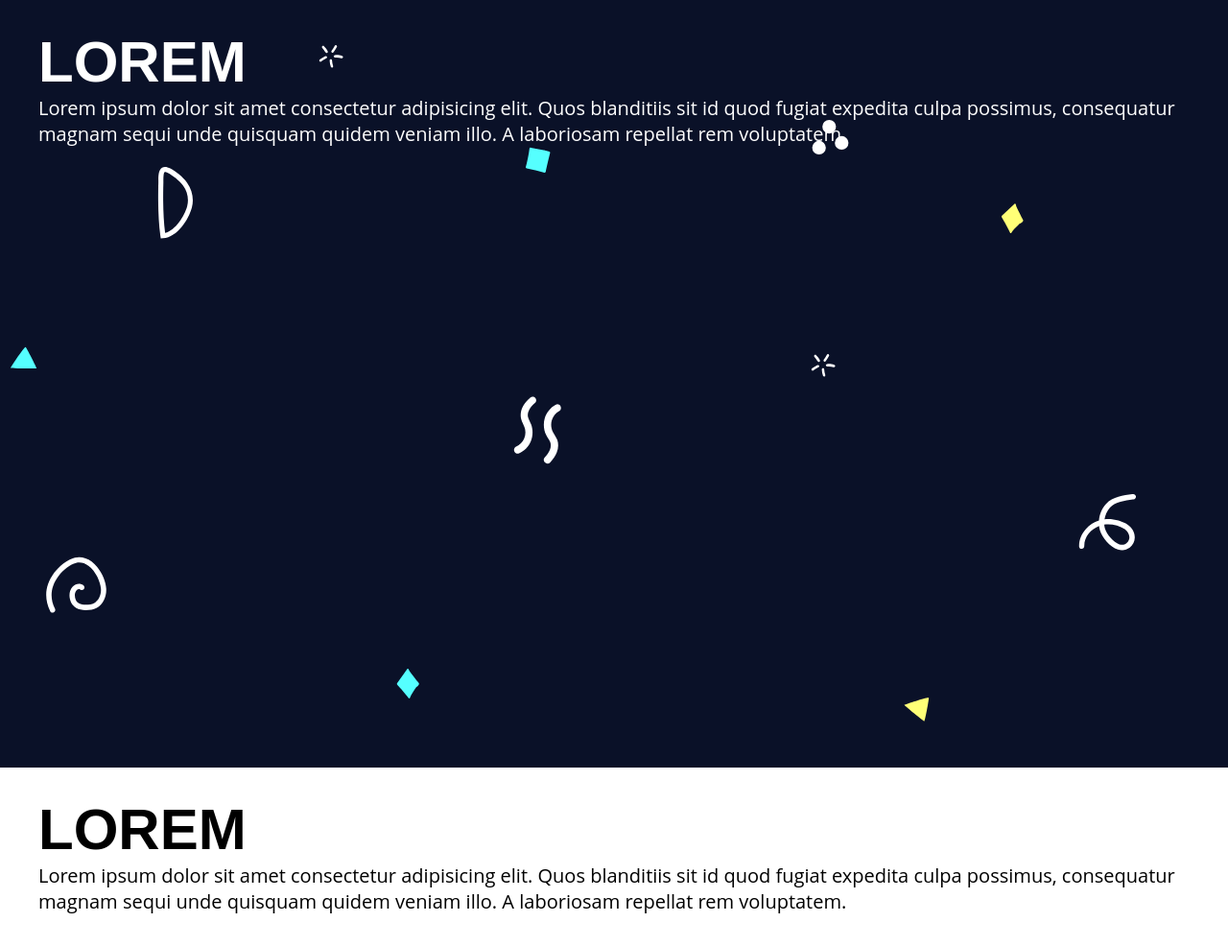
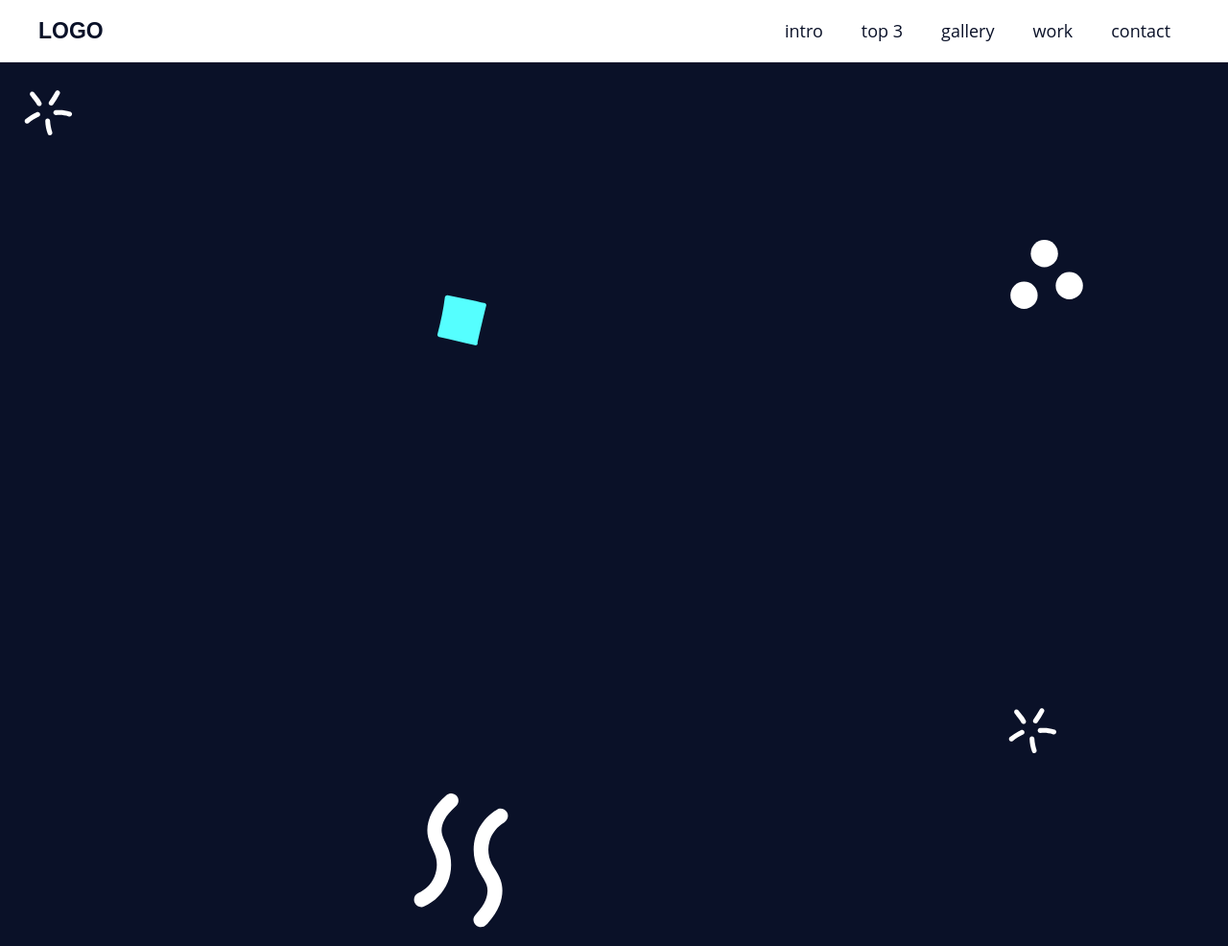
Before and after one commit to ygorp/landing-page--curso-udemy, a plain HTML site: page index.html in a window 1280 px wide. Shown: the top 986 px of the page at 96% size. Drawn offline with Linux system fonts and the light colour scheme; a web font is replaced by a local one.

Commit message:
atualizando

```diff
--- /dev/null
+++ b/assets/css/elements.css
@@ -0,0 +1,37 @@
+html {
+  font-size: 62.5%;
+}
+
+body {
+  font-family: 'Open Sans', sans-serif;
+  font-size: 2rem;
+}
+
+h1, h2, h3, h4, h5, h6 {
+  font-family: 'Montserrat', sans-serif;
+}
+
+h1 {
+  font-size: 6rem;
+  text-transform: uppercase;
+}
+
+h2 {
+  font-size: 5.5rem;
+}
+
+h3 {
+  font-size: 5rem;
+}
+
+h4 {
+  font-size: 4.5rem;
+}
+
+h5 {
+  font-size: 4rem;
+}
+
+h6 {
+  font-size: 3.5rem;
+}
--- a/assets/css/styles.css
+++ b/assets/css/styles.css
@@ -1,51 +1,18 @@
 :root {
   --primary-color: #0A1128;
   --white-color: #ffffff;
+  --light-gray-color: #eeeeee;
+  --secondary-color: crimson;
   --gap: 3rem;
 }
 
 * {
   margin: 0;
   padding: 0;
+  text-decoration: none;
 }
 
-html {
-  font-size: 62.5%;
-}
 
-body {
-  font-family: 'Open Sans', sans-serif;
-  font-size: 2rem;
-}
-
-h1, h2, h3, h4, h5, h6 {
-  font-family: 'Montserrat', sans-serif;
-}
-
-h1 {
-  font-size: 6rem;
-  text-transform: uppercase;
-}
-
-h2 {
-  font-size: 5.5rem;
-}
-
-h3 {
-  font-size: 5rem;
-}
-
-h4 {
-  font-size: 4.5rem;
-}
-
-h5 {
-  font-size: 4rem;
-}
-
-h6 {
-  font-size: 3.5rem;
-}
 
 .main-bg {
   background-image: url(/assets/img/main-bg2.svg);
@@ -59,7 +26,7 @@ h6 {
 }
 
 .main-content {
-  max-width: 1200px;
+  max-width: 120rem;
   margin: 0 auto;
   padding: var(--gap);
 }
@@ -67,3 +34,59 @@ h6 {
 .section {
   min-height: 100vh;
 }
+
+.menu {
+  background: var(--white-color);
+  position: fixed;
+  top: 0;
+  left: 0;
+  right: 0;
+  width: 100%;
+  border-bottom: 0.1rem solid var(--light-gray-color);
+}
+
+.menu-content {
+  display: flex;
+  justify-content: space-between;
+  align-items: center;
+  padding-top: 0;
+  padding-bottom: 0;
+}
+
+.menu h1 {
+  font-size: 2.3rem;
+  color: var(--primary-color);
+}
+
+.menu h1 a {
+  color: inherit;
+}
+
+.menu ul {
+  list-style: none;
+  display: flex;
+}
+
+.menu ul li a {
+  display: block;
+  position: relative;
+  padding: 2rem;
+  font-size: 1.8rem;
+  color: var(--primary-color);
+}
+
+.menu ul li a::after {
+  content: '';
+  position: absolute;
+  bottom: 1rem;
+  left: 50%;
+  width: 0;
+  height: 0.2rem;
+  background: var(--secondary-color);
+  transition: all 300ms ease-in-out;
+}
+
+.menu ul li a:hover::after {
+  width: 50%;
+  left: 25%;
+}
--- a/index.html
+++ b/index.html
@@ -11,32 +11,26 @@
       href="https: //fonts.googleapis.com/css2? family = Montserrat: wght @ 900 & display = swap "
       rel=" stylesheet "
     />
-
+    <link rel="stylesheet" href="/assets/css/elements.css">
     <link rel="stylesheet" href="/assets/css/styles.css" />
   </head>
-  <body>
-    <section class="main-bg section">
-      <div class="main-content">
-        <h1>Lorem</h1>
-        <p>
-          Lorem ipsum dolor sit amet consectetur adipisicing elit. Quos
-          blanditiis sit id quod fugiat expedita culpa possimus, consequatur
-          magnam sequi unde quisquam quidem veniam illo. A laboriosam repellat
-          rem voluptatem.
-        </p>
-      </div>
-    </section>
+  <body class="main-bg">
+    <aside class="menu white-bg">
+      <section class="main-content menu-content">
+        <h1><a href="#">LOGO</a></h1>
+        <nav>
+          <ul>
+            <li><a href="#">intro</a></li>
+            <li><a href="#">top 3</a></li>
+            <li><a href="#">gallery</a></li>
+            <li><a href="#">work</a></li>
+            <li><a href="#">contact</a></li>
+          </ul>
+        </nav>
+      </section>
+    </aside>
 
-    <section class="white-bg section">
-      <div class="main-content">
-        <h1>Lorem</h1>
-        <p>
-          Lorem ipsum dolor sit amet consectetur adipisicing elit. Quos
-          blanditiis sit id quod fugiat expedita culpa possimus, consequatur
-          magnam sequi unde quisquam quidem veniam illo. A laboriosam repellat
-          rem voluptatem.
-        </p>
-      </div>
-    </section>
+    <section class="section"></section>
+    <section class="section"></section>
   </body>
 </html>
```
